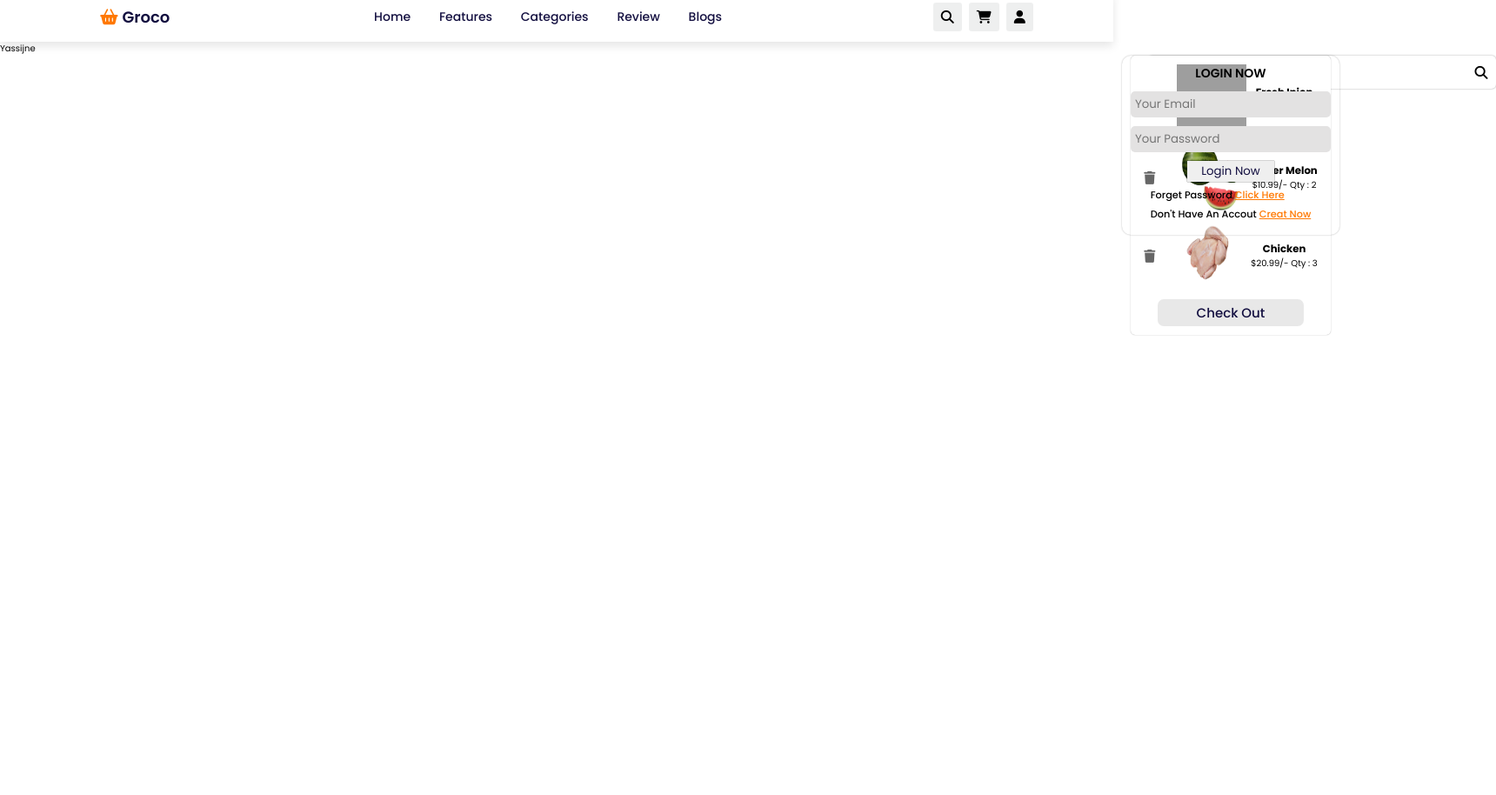
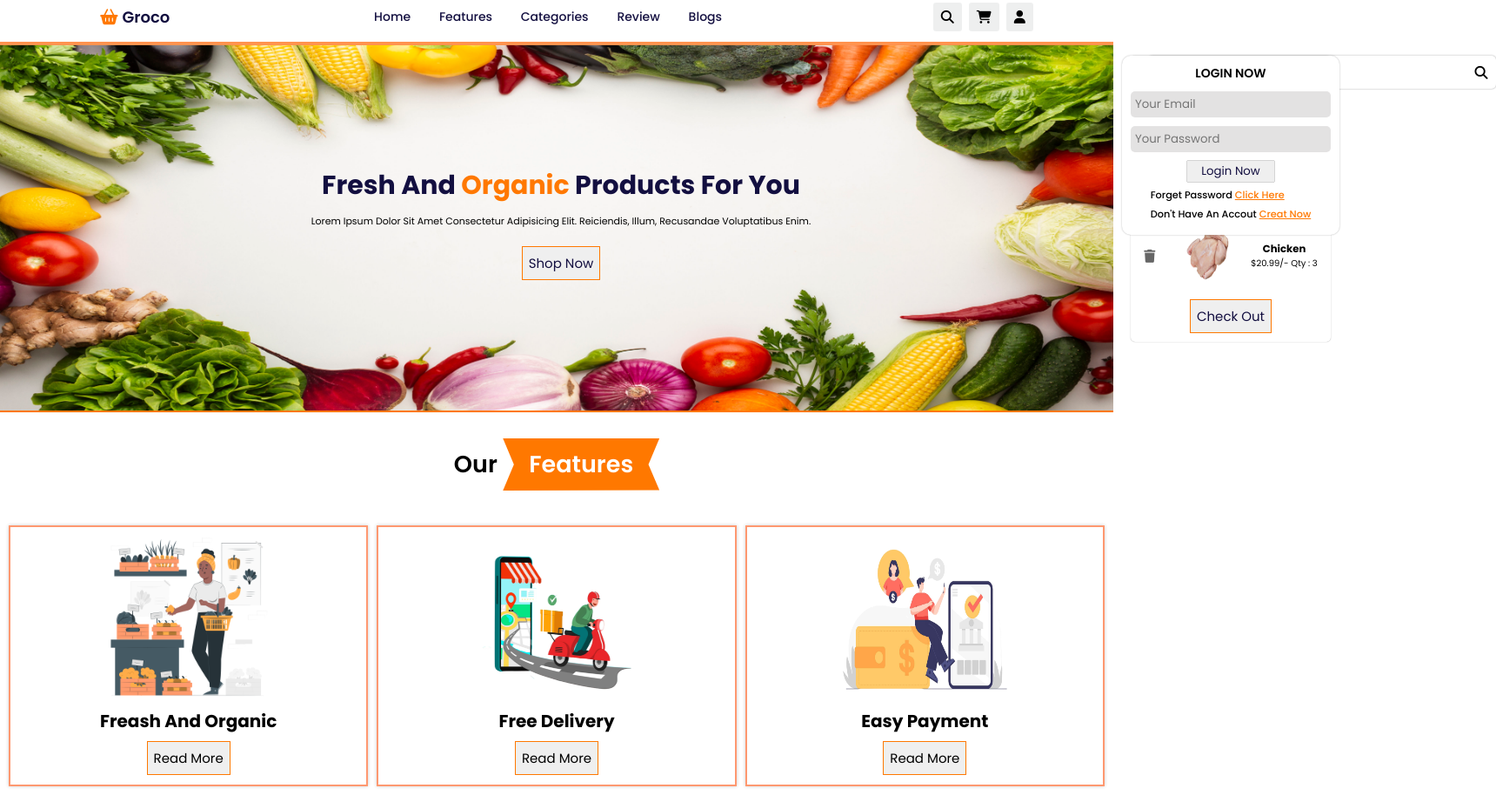
Before and after one commit to yassinebenkacem123/vegetable-store, a plain HTML site: page index.html in a window 1280 px wide. Shown: the part 9-923 px from the top of the page at 87% size, 1720 px wide, since content can reach past the window. Before the commit the page ends 800 px from the top, so only its background shows below. Drawn offline with Linux system fonts and the light colour scheme; grey boxes are pictures that could not be loaded; a web font is replaced by a local one.

Commit message:
new commit
added the features section and edit the background-image for the main section .

```diff
--- a/index.html
+++ b/index.html
@@ -75,17 +75,41 @@
         </form>
 
     </header>
-
-
-
-
-
     <!-- the end of the header section -->
 
+    <!-- the Start of main section -->
+    <section class = "home" id ="home">
+        <div class="content">
+            <h1>fresh and <span>Organic</span> Products for you</h1>
+            <p>
+                Lorem ipsum dolor sit amet consectetur adipisicing elit. Reiciendis, illum, recusandae voluptatibus enim.
+            </p>
+            <button class = "btn" type ="button">Shop Now</button>
+        </div>
+    </section>
+   <!-- The second section -->
+    <secton class="features" id ="features">
+        <h1 class ="heading">our <span>features</span></h1>
+        <div class="box-container">
+            <div class="box">
+                <img src="images/fresh vegitables.png" alt="fresh vegitables and fruits">
+                <h1 class = "title">Freash and organic</h1>
+                <button class ="btn">Read more</button>
+            </div>
 
+            <div class="box">
+                <img src="images/free_delevery.png" alt="fresh vegitables and fruits">
+                <h1 class = "title">Free Delivery</h1>
+                <button class ="btn">Read more</button>
+            </div>
 
-    yassijne
-
+            <div class="box">
+                <img src="images/easy_payment.png" alt="fresh vegitables and fruits">
+                <h1 class = "title">easy payment</h1>
+                <button class ="btn">Read more</button>
+            </div>
+        </div>
+    </secton>
     <!-- link to js file:-->
     <script src = "main.js"></script>
 </body>
--- a/style.css
+++ b/style.css
@@ -21,20 +21,20 @@
 }
 html{
     font-size : 62.5%;
-    overflow: hidden;
+    overflow-x: hidden;
     scroll-behavior: smooth;
     scroll-padding-top:7rem;
 }
 header{
     display: flex;
+    z-index:10000;
     position: fixed;
     top:0;right:0;left:0;
-    position: relative;
+    background-color: #ffff;
     align-items: center;
     justify-content: space-between;
     padding : 1.2rem 9%;
-    z-index: 100;
-    box-shadow: var(--box-shadow);
+    border-bottom: 4px solid #ff934f;
 }
 .logo{
     color : var(--black);
@@ -90,6 +90,7 @@ header{
     box-shadow: 0px 0px 2px rgba(0,0,0,.4);
     border-radius: .5rem;
     top:73px;; right:-440px;
+    background-color: #ffff;
     width:40rem;
     overflow: hidden;
     display: flex;
@@ -115,7 +116,7 @@ header{
 /* the shopping  cart : */
 .shopping-cart{
     position: absolute;
-    background-color: #ffffff;
+    background-color: #ffff;
     box-shadow: 0px 0px 1.2px rgba(0,0,0,.4);
     padding :1rem;
     display: flex;
@@ -157,13 +158,11 @@ header{
 
 }
 .shopping-cart .btn{
-    padding : .4rem;
-    width: 80%;
-    border-radius: 7px;
+    padding:.7rem;
     font-size: 15px;
-    font-weight: 500;
+    font-weight: 400;
+    border: 1px solid #ff7800;
     color :var(--black);
-    background-color: #66666626;
 }
 
 .shopping-cart .btn:hover{
@@ -182,6 +181,7 @@ header{
     right :-260px;
     box-shadow: 0px 0px 2px rgba(0,0,0,0.3);
     padding :1rem;
+    background-color: #ffff;
     display: flex;
     width:250px;
     border-radius: 10px;
@@ -244,6 +244,7 @@ header{
         height:200px;
         width:150px;
         justify-content: space-around;
+        background-color: #ffff;
         top:73px;;right:-150px;
         box-shadow: 0px 0px 2px rgba(0,0,0,.4);
         padding:1rem;
@@ -262,4 +263,130 @@ header{
         right: 90px;
         transition: .2s linear;
     }
+
 }
+
+@media (max-width:300px)
+{
+    .logo{
+        font-size: 1.1rem;
+    }
+    .icons div{
+        padding: .7rem;
+        font-size: 11px;
+        margin-left:10px;
+    }
+}
+/* *********************************************************************************************** */
+
+/* main or home section:  */
+.home{
+    display: flex;
+    justify-content: center;
+    align-items: center;
+    background-image: url("images/main_section.jpg");
+    border-bottom: 2px solid #ff7800;
+    background-position: center;
+    background-repeat: no-repeat;
+    background-size: cover;
+    margin-top: 5rem;
+}
+.home .content{
+    display: flex;
+    flex-direction: column;
+    align-items: center;
+    text-align: center;
+    padding:15rem;
+}
+.home .content h1{
+    font-size: 30px;
+    color:var(--black)
+}
+.home .content span{
+    color: var(--orange);
+}
+.home .content p{
+    margin-top:10px;
+    font-size: 1.1rem;;
+}
+.home .content .btn{
+    margin-top :20px;
+    padding:.7rem;
+    font-size: 15px;
+    font-weight: 400;
+    border: 1px solid #ff7800;
+    color :var(--black);
+}
+.home .content .btn:hover{
+    background-color: var(--orange);
+    color:#ffff;
+}
+.heading {
+    text-align: center;
+    padding :3rem;
+    font-size: 2.7rem;
+    font-weight: 550;
+}
+.heading span{
+    background-color: var(--orange);
+    color : #ffff;
+    padding:1rem 3rem;
+    display: inline-block;
+    /* polygone:  <====== */
+    clip-path: polygon(100% 0,93% 50%,100% 99%,0% 100%,7% 50%,0% 0%);
+}
+
+/* our features boxes:  */
+.box-container{
+    display: grid;
+    gap:1rem;
+    padding:1rem;
+    grid-template-columns: repeat(auto-fit, minmax(30rem, 1fr));
+    text-align: center;
+}
+.box-container .box{
+    border:2px solid rgb(255, 152, 112);
+    padding:.3rem;
+    box-shadow: 0px 0px 4px rgba(0, 0, 0, .2);
+    text-align: center;
+}
+.box-container .box img{
+    width:200px;
+    height :200px;
+}
+.box-container .box .btn{
+    margin:.8rem;
+    padding:.7rem;
+    font-size: 15px;
+    font-weight: 400;
+    border: 1px solid #ff7800;
+}
+.box-container .box .btn:hover{
+    background-color: var(--orange);
+    color:#ffff;
+}
+/* Media Queries :  */
+
+@media(max-width:750px)
+{
+    .home .content h1{
+        font-size: 20px;
+    }
+    .home .content p{
+        font-size: 8px;
+    }
+}
+
+
+
+@media (max-width:300px)
+{
+    .home .content h1{
+        font-size: 15px;
+    }
+    .home .content p{
+        font-size:6px;
+    }
+
+
+}
```
Also changed, not shown: images/easy_payment.png (added), images/free_delevery.png (added), images/fresh vegitables.png (added), images/main_section.jpg (added).
